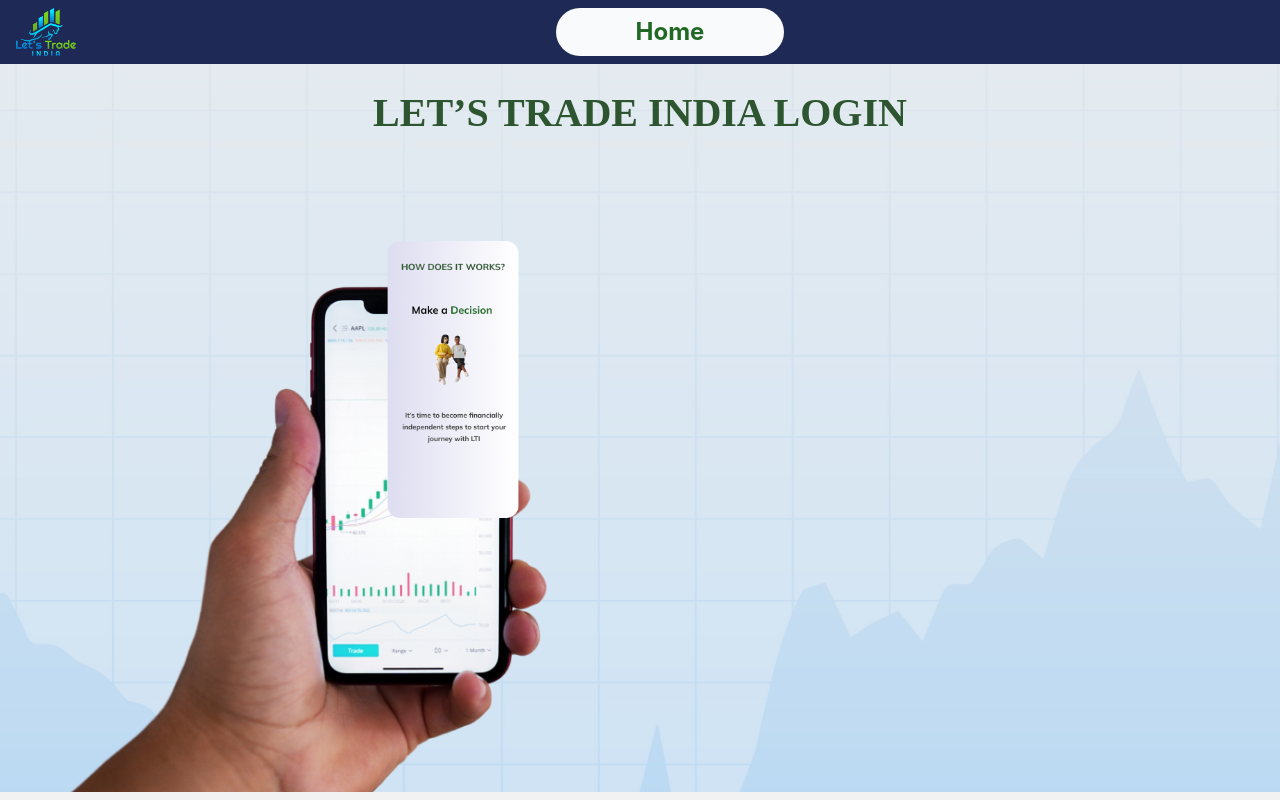
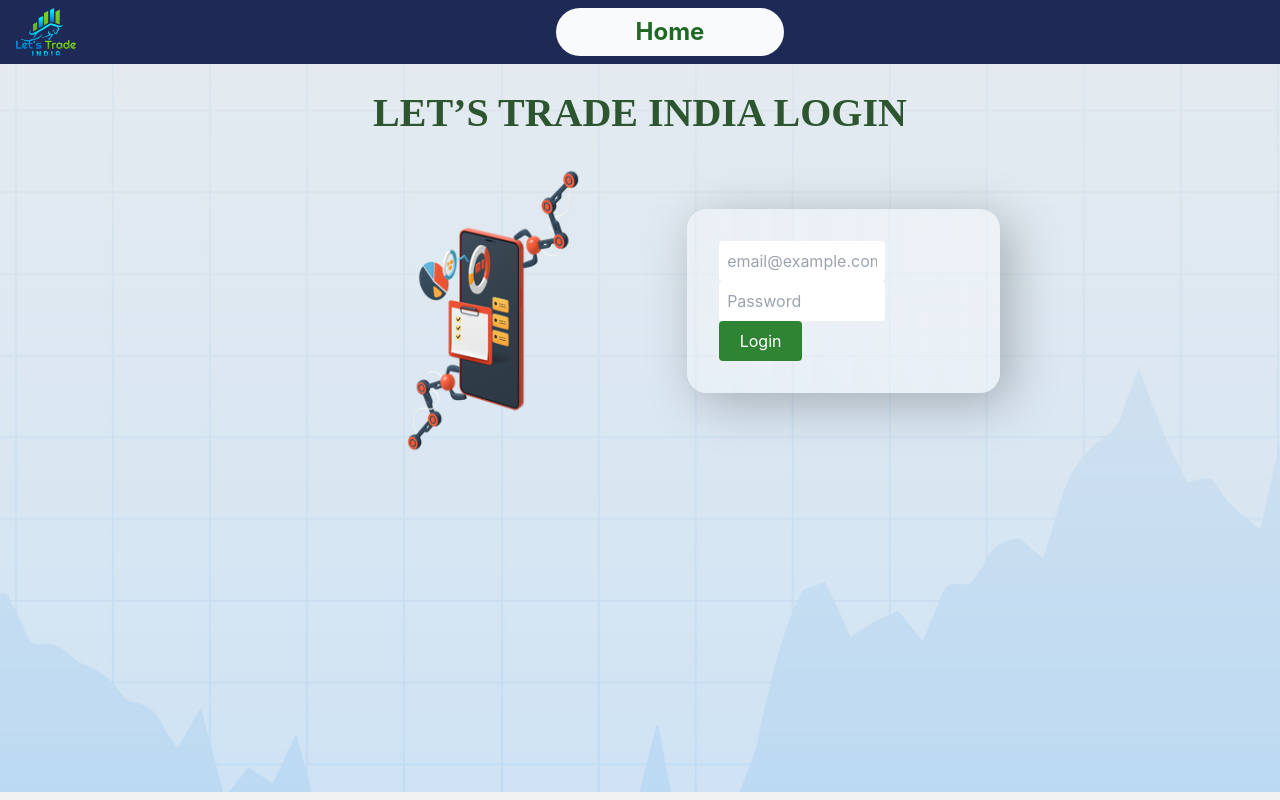
Before and after one commit to pranavhole/LetsTread, a React (Create React App) app: page /login in a window 1280 px wide. Built offline with nearby package versions, Linux system fonts and the light colour scheme.

Commit message:
added login content

```diff
--- a/src/App.css
+++ b/src/App.css
@@ -96,7 +96,7 @@
 }
 
 /* login styling */
-/* .container {
+.container {
   perspective: 600px;
 }
 .box2 {
@@ -108,4 +108,18 @@
 
 .box2:hover {
   transform: rotatey(60deg);
-} */
+}
+
+/* login card */
+.loginbox{
+  display: flex;
+  flex-wrap: wrap;
+  justify-content: space-between;
+  margin: 4rem auto;
+  /* max-width: 90%; */
+  padding: 2rem;
+  border-radius: 20px;
+  transition: all 100ms ease-in-out;
+  background: linear-gradient(89.93deg, rgba(56, 142, 60, 0) -574.96%, rgba(255, 255, 255, 0.5) 250.37%);
+  box-shadow: 10px 10px 50px rgba(0, 0, 0, 0.25);
+}
--- a/src/components/Login.js
+++ b/src/components/Login.js
@@ -2,7 +2,7 @@
 
 export default function Login() {
   const imageStyles = {
-    backgroundImage: "url(http://localhost:3000/Images/bgimage2.png)",
+    backgroundImage: "url(http://localhost:3000/Images/bgimage.png)",
     height: "100vh",
     backgroundSize: "cover",
     backgroundRepeat: "no-repeat",
@@ -31,14 +31,35 @@
 
               {/* body */}
               <div className="flex justify-around">
-                <div className="container flex pl-0 ml-0 pt-24">
+                <div className="container flex px-10 pl-24">
                   <img
-                    src={process.env.PUBLIC_URL + "/Images/slide1.png"}
-                    className="box2 rounded-2xl w-40"
+                    src={process.env.PUBLIC_URL + "/Images/login.png"}
+                    className="box2 rounded-2xl w-5/6"
                     alt=""
                   />
                 </div>
 
+                {/* login card */}
+                <div className="loginbox w-5/6">
+                  <div className="field">
+                    <form className="flex flex-col">
+                      <input
+                        type="email"
+                        placeholder="email@example.com"
+                        className="text-black-800 w-2/3 p-2 focus:border-[#1E2A55] rounded"
+                      />
+                      <input
+                        type="password"
+                        placeholder="Password"
+                        className="text-black-800 w-2/3 p-2 focus:border-[#1E2A55] rounded"
+                      />
+                      <button className="p-2 w-1/3 bg-[#2F8433] text-white hover:bg-[#1E2A55] rounded">
+                        Login
+                      </button>
+                    </form>
+                  </div>
+                </div>
+                {/* login card */}
               </div>
               {/* body */}
             </div>
```
